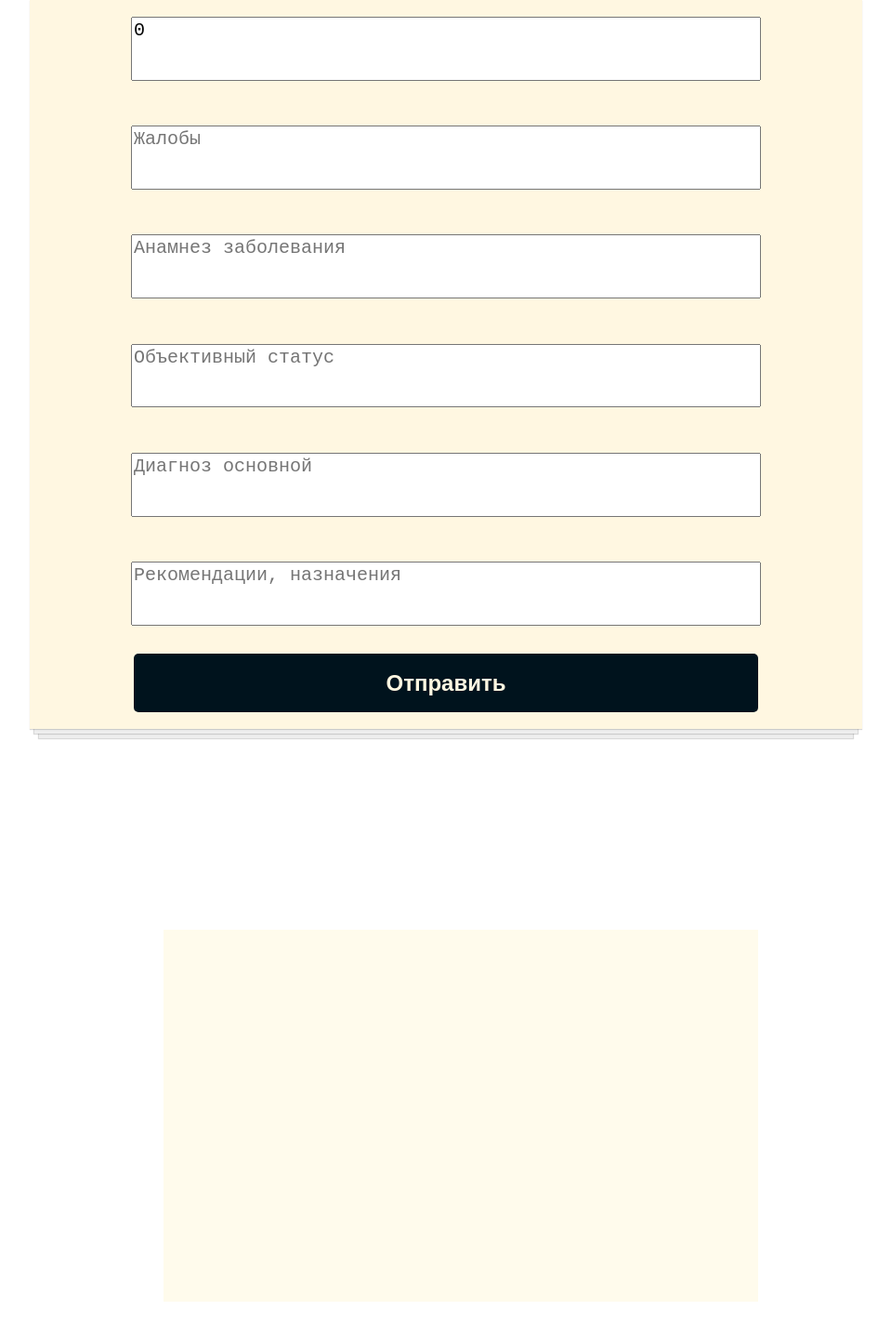
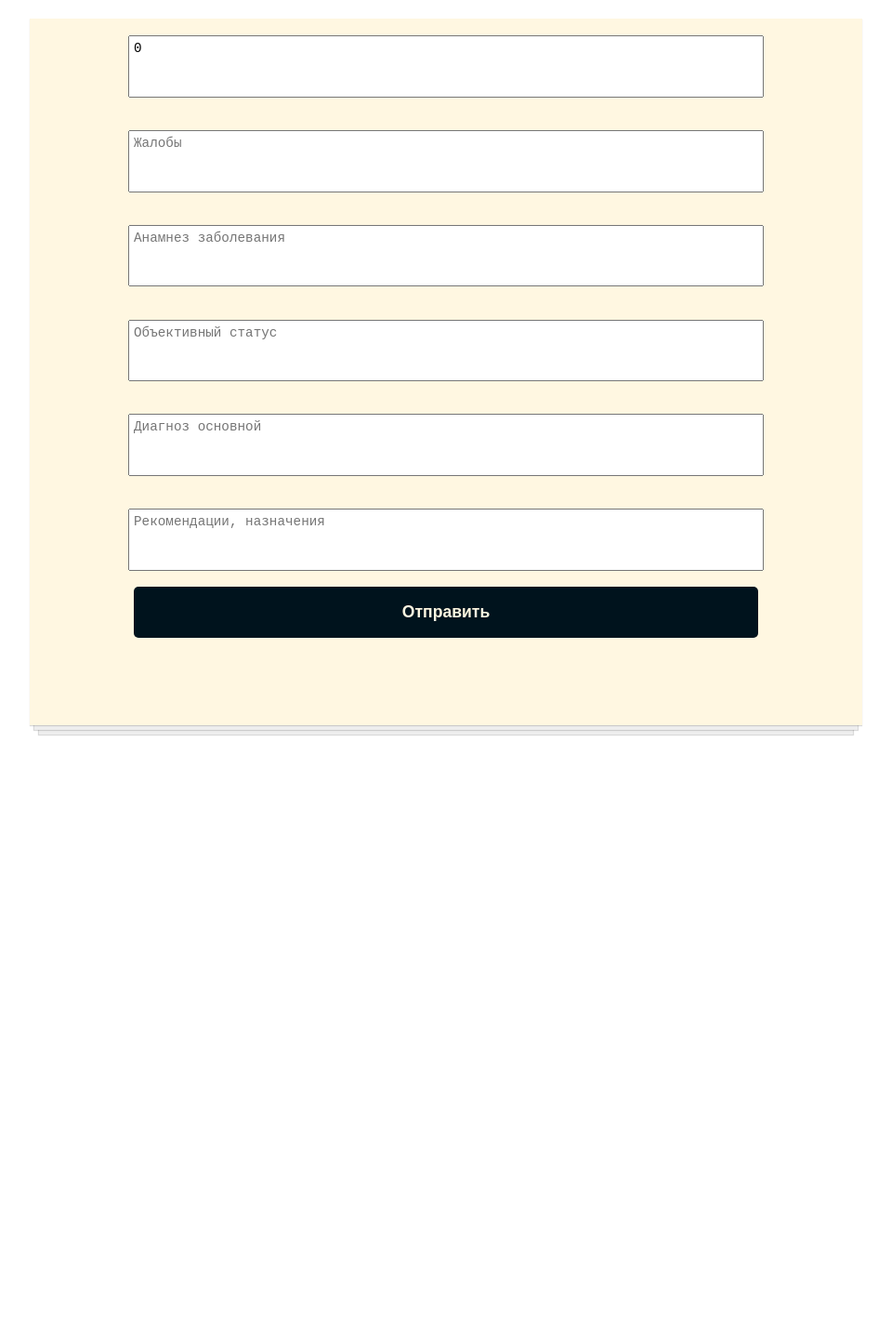
Before and after one commit to nik9ta5/appfrntRecSys, a Vue app: page / in a window 1280 px wide. Shown: the top 1438 px of the page at 93% size, without its empty margins (160-1119 px from the left). Built offline with nearby package versions, Linux system fonts and the light colour scheme.

Commit message:
change main.css

```diff
--- a/src/App.vue
+++ b/src/App.vue
@@ -13,9 +13,9 @@
         <button class="btnSend" @click="handleButtonClick">Отправить</button>
       </div>
     </div>
-    <div class="recommend">
-    <div v-if="this.modelResponse != null"> {{ this.modelResponse }}</div>
-    <div v-if="vectorSearchData && vectorSearchData.length">
+    <div v-if="vectorSearchData && vectorSearchData.length" class="recommend">
+    <div v-if="this.modelResponse != null"><h4>Ответ языковой модели</h4><pre class="for_pre">{{ this.modelResponse }}</pre></div>
+    <div>
       <div v-for="(item, index) in vectorSearchData">
         <div class="recomend_card">
           <div class="recomend_card_item"><p>Посещение</p></div>
--- a/src/assets/main.css
+++ b/src/assets/main.css
@@ -1,6 +1,8 @@
 body{
   flex-direction: column;
   height: 200vh;
+
+  line-height: 1.35;
 }
 .paper {
   background: #fff7e1;
@@ -10,8 +12,9 @@ body{
   transform: translate(-50%, 0);
   top: 0;
   left: 50%;
-  height: 98%;
+  height: 95%;
   width: 70%;
+  margin-top: 20px;
   box-shadow:
     0 1px 1px rgba(0,0,0,0.15), /* Тень верхнего слоя */
     0 10px 0 -5px #eee, /* Второй слой */
@@ -21,7 +24,7 @@ body{
 }
 .sendData {
   display: flex;
-  height: 100%;
+  height: 90%;
   flex-direction: column;
   justify-content: space-between;
   align-items: center;}
@@ -30,8 +33,9 @@ body{
   width: 75%;
   height: 8%;
   margin-top: 2%;
-  font-size: x-large;
+  font-size: 1.1em;
   resize: none;
+  padding: 5px;
 }
 .btnSend {
   width: 75%;
@@ -39,7 +43,7 @@ body{
   margin-bottom: 2%;
   background-color: bisque;
   mix-blend-mode: difference;
-  font-size: 1.5em;
+  font-size: 1.1em;
   font-weight: bold;
   font-family: Arial, Helvetica;
   border: none;
@@ -60,19 +64,27 @@ body{
   transform: translate(50%, 0);
   background-color: rgb(255, 251, 236);
   overflow-y: auto;
-  height: 50vh;
+  height: 70vh;
   width: 50vw;
 }
 .recommend-card-item {
   display: flex;
   align-items: center;
   justify-content: center;
+  height: auto;
+  word-wrap: break-word;
 }
 
 .recomend_card{
-  margin: 20px;
+  height: auto;
+  word-wrap: break-word;
+  padding: 5px;
+  margin: 10px 0px 10px 0;
+  border-top: 2px solid black;
+}
 
-  border: black;
-
-  border: 2px;
+.for_pre{
+  width: 100%;
+  white-space: pre-wrap;   /* Позволяет переносить длинные строки */
+  word-wrap: break-word;
 }
```
